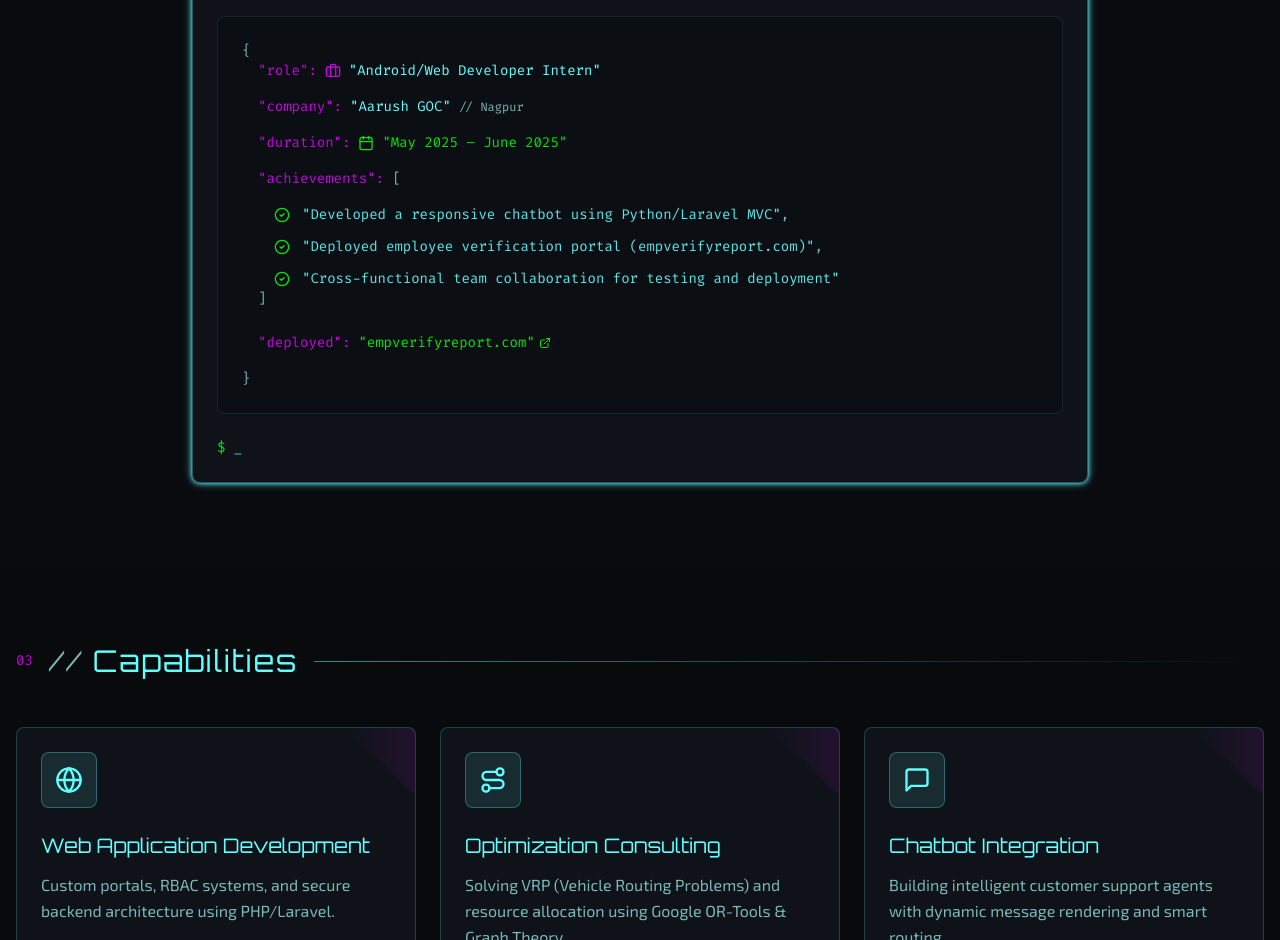
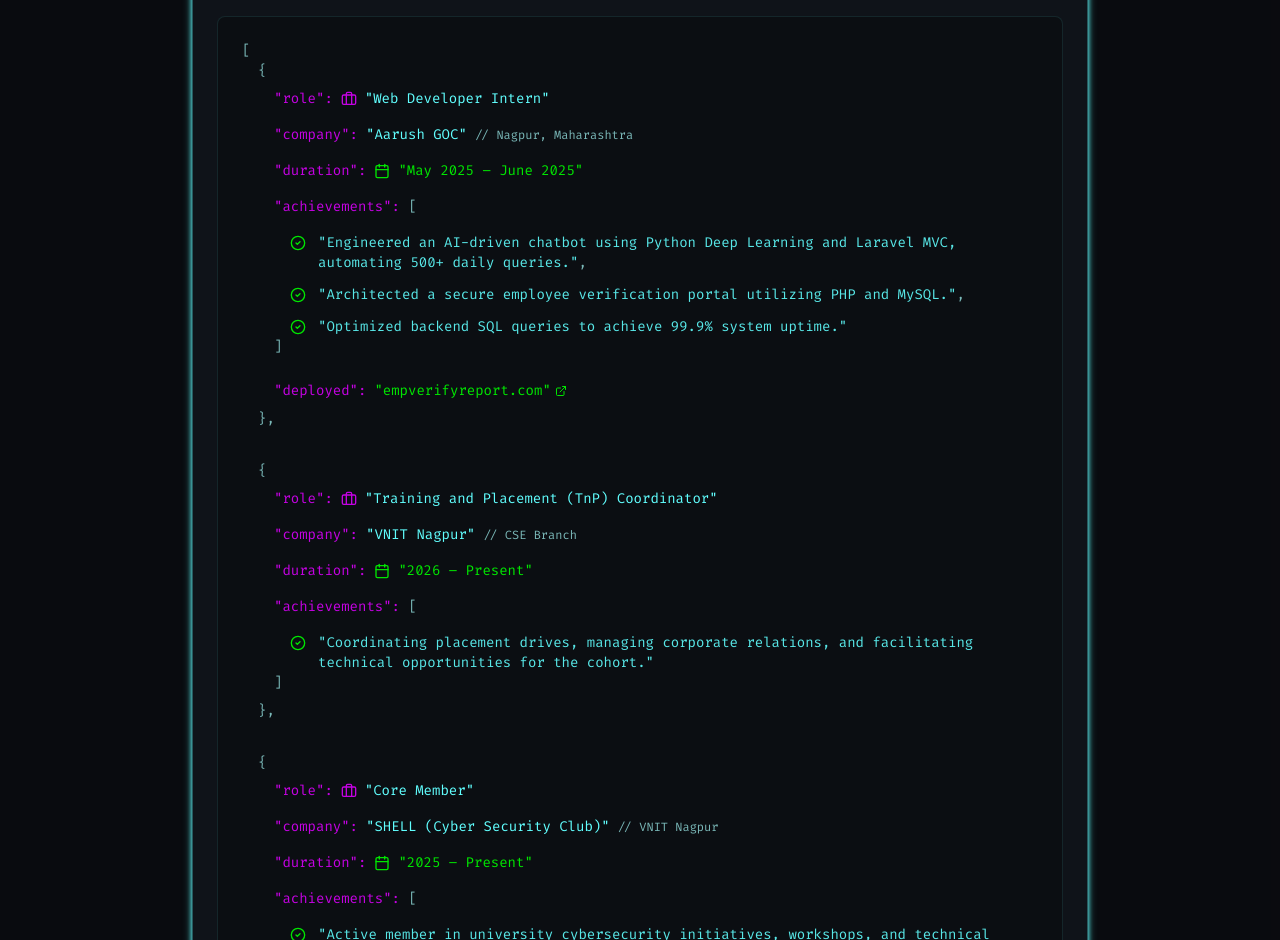
Before and after one commit to kushagrakushwah/kushagra-portfolio, a React (Vite) app: page / in a window 1280 px wide. Shown: the part 1860-2800 px from the top of the page. Built offline with nearby package versions, Linux system fonts and the light colour scheme; the HTML template or start-up script is replaced by a standard one.

Commit message:
Updated portfolio to match 100-score ATS backend/AI profile

```diff
--- a/src/components/ExperienceSection.tsx
+++ b/src/components/ExperienceSection.tsx
@@ -2,10 +2,49 @@ import { Briefcase, Calendar, CheckCircle2, ExternalLink } from 'lucide-react';
 import SectionHeader from './SectionHeader';
 
 const ExperienceSection = () => {
-  const achievements = [
-    'Developed a responsive chatbot using Python/Laravel MVC',
-    'Deployed employee verification portal (empverifyreport.com)',
-    'Cross-functional team collaboration for testing and deployment',
+  const workHistory = [
+    {
+      role: "Web Developer Intern",
+      company: "Aarush GOC",
+      location: "Nagpur, Maharashtra",
+      duration: "May 2025 – June 2025",
+      achievements: [
+        "Engineered an AI-driven chatbot using Python Deep Learning and Laravel MVC, automating 500+ daily queries.",
+        "Architected a secure employee verification portal utilizing PHP and MySQL.",
+        "Optimized backend SQL queries to achieve 99.9% system uptime."
+      ],
+      deployed: "empverifyreport.com"
+    },
+    {
+      role: "Training and Placement (TnP) Coordinator",
+      company: "VNIT Nagpur",
+      location: "CSE Branch",
+      duration: "2026 – Present",
+      achievements: [
+        "Coordinating placement drives, managing corporate relations, and facilitating technical opportunities for the cohort."
+      ],
+      deployed: null
+    },
+    {
+      role: "Core Member",
+      company: "SHELL (Cyber Security Club)",
+      location: "VNIT Nagpur",
+      duration: "2025 – Present",
+      achievements: [
+        "Active member in university cybersecurity initiatives, workshops, and technical vulnerability assessments."
+      ],
+      deployed: null
+    },
+    {
+      role: "Maintenance Councillor",
+      company: "First-Year Hostel",
+      location: "VNIT Nagpur",
+      duration: "2024 – 2025",
+      achievements: [
+        "Managed infrastructure maintenance workflows and student grievance resolutions for the residential hostel."
+      ],
+      deployed: null
+    }
   ];
 
   return (
@@ -27,7 +66,7 @@ const ExperienceSection = () => {
             </div>
 
             {/* Terminal Content */}
-            <div className="p-6 font-mono text-sm">
+            <div className="p-6 font-mono text-sm overflow-x-auto">
               {/* Command line */}
               <div className="mb-6">
                 <span className="text-accent">$</span>{' '}
@@ -36,23 +75,28 @@ const ExperienceSection = () => {
 
               {/* JSON-style output */}
               <div className="bg-background/50 rounded-lg p-6 border border-primary/10">
-                <div className="text-muted-foreground">{'{'}</div>
+                <div className="text-muted-foreground">{'['}</div>
 
+                <div className="pl-4 space-y-8">
+                  {workHistory.map((job, idx) => (
+                    <div key={idx}>
+                      <div className="text-muted-foreground mb-2">{'{'}</div>
                       <div className="pl-4 space-y-4">
+
                         {/* Role */}
                         <div className="flex flex-col sm:flex-row sm:items-center gap-2">
                           <span className="text-secondary">"role":</span>
                           <span className="text-primary flex items-center gap-2">
                             <Briefcase className="w-4 h-4 text-secondary" />
-                      "Android/Web Developer Intern"
+                            "{job.role}"
                           </span>
                         </div>
 
                         {/* Company */}
                         <div className="flex flex-col sm:flex-row sm:items-center gap-2">
                           <span className="text-secondary">"company":</span>
-                    <span className="text-primary">"Aarush GOC"</span>
-                    <span className="text-muted-foreground text-xs">// Nagpur</span>
+                          <span className="text-primary">"{job.company}"</span>
+                          <span className="text-muted-foreground text-xs">// {job.location}</span>
                         </div>
 
                         {/* Timeline */}
@@ -60,7 +104,7 @@ const ExperienceSection = () => {
                           <span className="text-secondary">"duration":</span>
                           <span className="text-accent flex items-center gap-2">
                             <Calendar className="w-4 h-4" />
-                      "May 2025 – June 2025"
+                            "{job.duration}"
                           </span>
                         </div>
 
@@ -71,38 +115,40 @@ const ExperienceSection = () => {
                         </div>
 
                         <div className="pl-4 space-y-3">
-                    {achievements.map((achievement, index) => (
-                      <div
-                        key={index}
-                        className="flex items-start gap-3 group"
-                      >
-                        <CheckCircle2 className="w-4 h-4 text-accent mt-0.5 group-hover:text-secondary transition-colors" />
+                          {job.achievements.map((achievement, index) => (
+                            <div key={index} className="flex items-start gap-3 group">
+                              <CheckCircle2 className="w-4 h-4 text-accent mt-0.5 group-hover:text-secondary transition-colors shrink-0" />
                               <span className="text-primary/90 group-hover:text-primary transition-colors">
-                          "{achievement}"
-                          {index < achievements.length - 1 && <span className="text-muted-foreground">,</span>}
+                                "{achievement}"{index < job.achievements.length - 1 && <span className="text-muted-foreground">,</span>}
                               </span>
                             </div>
                           ))}
                         </div>
-
                         <span className="text-muted-foreground pl-0">]</span>
 
-                  {/* Links */}
+                        {/* Links Conditional Render */}
+                        {job.deployed && (
                           <div className="flex flex-col sm:flex-row sm:items-center gap-2 pt-2">
                             <span className="text-secondary">"deployed":</span>
                             <a
-                      href="https://empverifyreport.com"
+                              href={`https://${job.deployed}`}
                               target="_blank"
                               rel="noopener noreferrer"
                               className="text-accent hover:text-secondary transition-colors flex items-center gap-1 group"
                             >
-                      "empverifyreport.com"
+                              "{job.deployed}"
                               <ExternalLink className="w-3 h-3 group-hover:translate-x-0.5 group-hover:-translate-y-0.5 transition-transform" />
                             </a>
                           </div>
+                        )}
+
+                      </div>
+                      <div className="text-muted-foreground mt-2">{'}'}{idx < workHistory.length - 1 ? ',' : ''}</div>
+                    </div>
+                  ))}
                 </div>
 
-                <div className="text-muted-foreground mt-4">{'}'}</div>
+                <div className="text-muted-foreground mt-4">{']'}</div>
               </div>
 
               {/* Blinking cursor */}
--- a/src/components/ProjectsSection.tsx
+++ b/src/components/ProjectsSection.tsx
@@ -1,33 +1,29 @@
-import { Folder, Github, ExternalLink, Lock } from 'lucide-react';
+import { Folder, Github, Lock } from 'lucide-react';
 import SectionHeader from './SectionHeader';
 import { Button } from './ui/button';
 
 const projects = [
   {
-    title: 'Employee Verification & Onboarding System',
-    description: 'RBAC web portal for admin/employee workflows with real-time dashboards and secure authentication.',
-    tech: ['PHP', 'MySQL', 'HTML/CSS', 'JavaScript'],
-    // UPDATED LINK
-    github: 'https://github.com/kushagrakushwah/Employee_Verification_Report',
-    live: 'https://empverifyreport.com',
+    title: "Route Optimisation & Demand Prediction",
+    description: "Engineered a Multi-Depot Vehicle Routing Problem (MDVRP) solver. Integrated OpenStreetMap RESTful APIs and conducted Data Analysis using Pandas to reduce fleet travel distance by 35% and boost route prediction accuracy by 15%.",
+    tech: ["Python", "Google OR-Tools", "Scikit-Learn", "RESTful APIs", "Pandas"],
+    github: "https://github.com/kushagrakushwah/Route-Optimisation-OR-Tools",
     featured: true,
   },
   {
-    title: 'Route Optimisation using OR-Tools',
-    description: 'Modeling vehicle routing with multiple depots using CP-SAT solver and ML-assisted heuristics for optimization.',
-    tech: ['Python', 'Google OR-Tools', 'Operations Research'],
-    // UPDATED LINK
-    github: 'https://github.com/kushagrakushwah/Route-Optimisation-OR-Tools',
+    title: "GuardianAI – Driver Monitoring",
+    description: "Built a real-time computer vision safety pipeline detecting driver drowsiness (EAR) and head-pose distraction with zero latency. Automated a forensic data logging architecture using Python CSV modules.",
+    tech: ["Python", "OpenCV", "MediaPipe", "NumPy", "CSV", "Pygame"],
+    github: "https://github.com/kushagrakushwah/Guardian_AI",
     featured: true,
   },
   {
-    title: 'Intelligent Support Chatbot (ATMT)',
-    description: 'Customer support agent built on Laravel MVC with strict logic/UI separation and dynamic response rendering.',
-    tech: ['Laravel', 'PHP', 'MySQL', 'JavaScript'],
-    // UPDATED LINK
-    github: 'https://github.com/kushagrakushwah/CHATBOT-ATMT-Laravel-MVC-',
+    title: "ATMT Chatbot - NLP MVC Application",
+    description: "Trained a custom NLP neural network using TensorFlow/Keras to classify user intents. Developed a full-stack interface communicating via RESTful APIs using Laravel PHP, reducing average wait times by 40%.",
+    tech: ["Python", "TensorFlow/Keras", "Laravel (MVC)", "PHP", "MySQL", "AJAX"],
+    github: "https://github.com/kushagrakushwah/CHATBOT-ATMT-Laravel-MVC-",
     featured: true,
-  },
+  }
 ];
 
 const ProjectsSection = () => {
@@ -83,17 +79,6 @@ const ProjectsSection = () => {
                     <Github className="w-4 h-4" />
                     Code
                   </a>
-                  {project.live && (
-                    <a
-                      href={project.live}
-                      target="_blank"
-                      rel="noopener noreferrer"
-                      className="flex items-center gap-1 text-sm font-mono text-muted-foreground hover:text-secondary transition-colors"
-                    >
-                      <ExternalLink className="w-4 h-4" />
-                      Live
-                    </a>
-                  )}
                 </div>
               </div>
 
@@ -104,7 +89,6 @@ const ProjectsSection = () => {
           ))}
         </div>
 
-        {/* UPDATED BUTTON: Added onClick to open your GitHub profile */}
         <div className="text-center mt-12">
           <Button
             variant="outline"
--- a/src/components/SkillsSection.tsx
+++ b/src/components/SkillsSection.tsx
@@ -5,35 +5,39 @@ const skillCategories = [
   {
     name: 'Languages',
     skills: [
-      { name: 'C', level: 85 },
-      { name: 'C++', level: 80 },
-      { name: 'Python', level: 90 },
-      { name: 'JavaScript', level: 85 },
+      { name: 'Python', level: 95 },
+      { name: 'C/C++', level: 85 },
+      { name: 'JavaScript', level: 90 },
+      { name: 'PHP', level: 85 },
+      { name: 'SQL', level: 90 },
+      { name: 'Bash', level: 80 },
     ],
   },
   {
-    name: 'Web',
+    name: 'AI_&_ML',
     skills: [
-      { name: 'HTML/CSS', level: 95 },
-      { name: 'PHP', level: 85 },
-      { name: 'Laravel', level: 80 },
-      { name: 'AJAX/JSON', level: 85 },
+      { name: 'TensorFlow/Keras', level: 85 },
+      { name: 'OpenCV/MediaPipe', level: 90 },
+      { name: 'Scikit-learn', level: 85 },
+      { name: 'Google OR-Tools', level: 80 },
+      { name: 'NLP', level: 85 },
     ],
   },
   {
-    name: 'Data/AI',
+    name: 'Web_Tech',
     skills: [
-      { name: 'Google OR-Tools', level: 75 },
-      { name: 'Pandas', level: 70 },
-      { name: 'NumPy', level: 70 },
-      { name: 'SQL', level: 85 },
+      { name: 'Laravel (MVC)', level: 85 },
+      { name: 'RESTful APIs', level: 90 },
+      { name: 'HTML/CSS', level: 95 },
+      { name: 'AJAX/JSON', level: 90 },
     ],
   },
   {
-    name: 'Tools',
+    name: 'DB_&_Tools',
     skills: [
-      { name: 'Git', level: 90 },
-      { name: 'GitHub', level: 90 },
+      { name: 'MySQL/PostgreSQL', level: 90 },
+      { name: 'Git/GitHub', level: 95 },
+      { name: 'Linux Shell', level: 85 },
     ],
   },
 ];
```
Also changed, not shown: 1 other file (tests, documents, lock files or other folders). Lines whose indentation alone changed are shown as unchanged.
